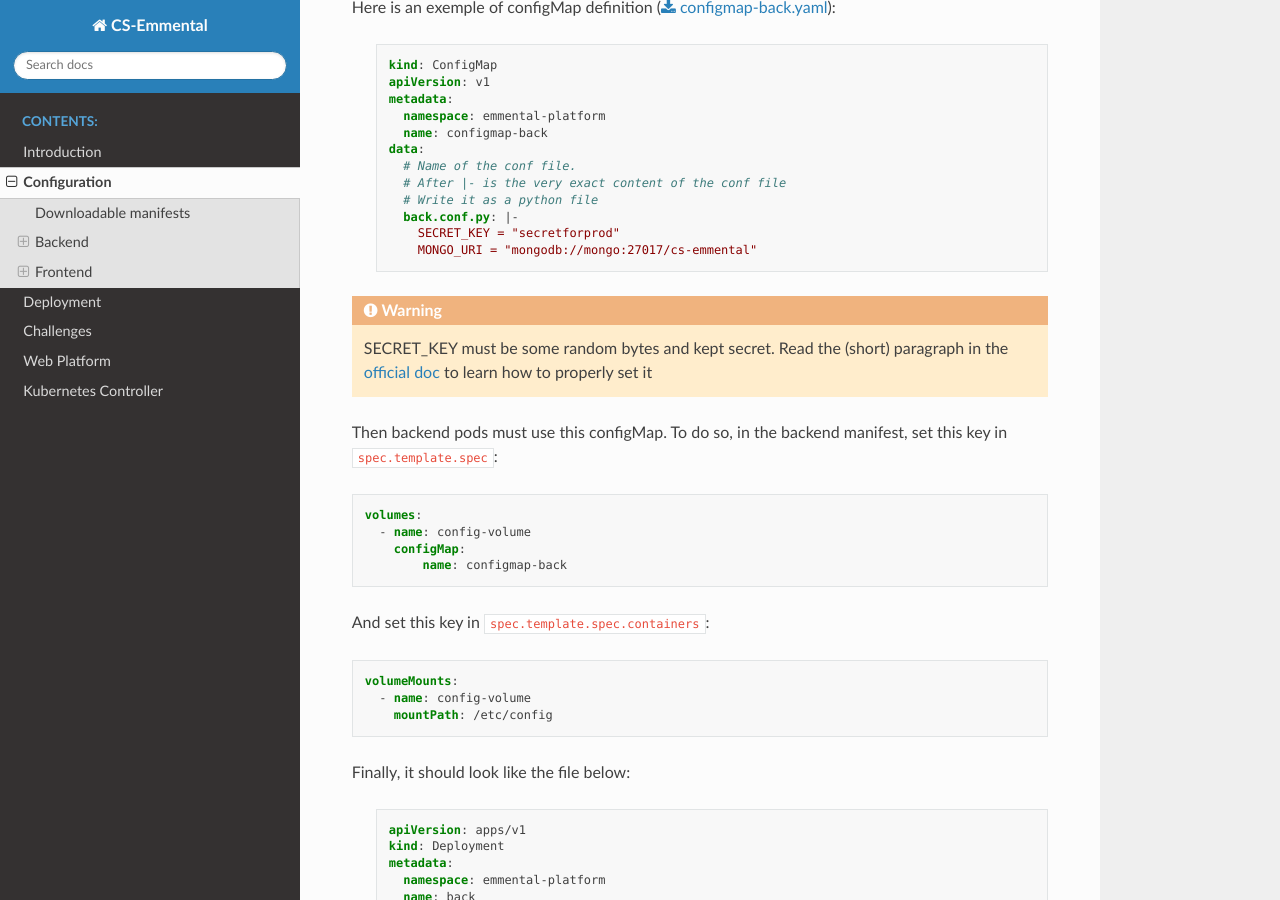
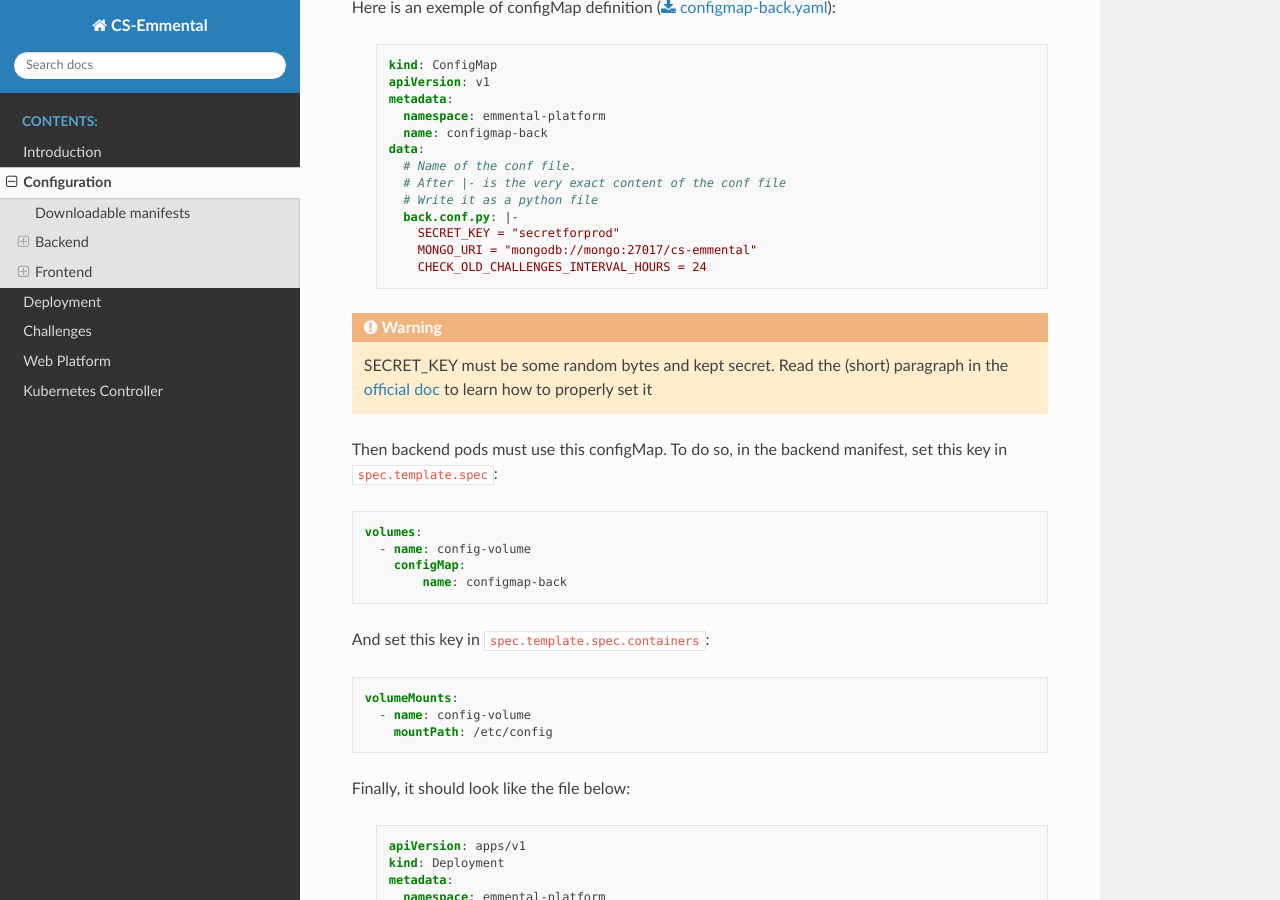
Before and after one commit to CS-Emmental/documentation, a Sphinx documentation site: the page built from source/administration/configuration.rst, in a window 1280 px wide and 900 px high, scrolled down 2001 px. Built offline with Sphinx 7.4.7 and the Read the Docs theme 2.0.0, drawn with Linux system fonts in a browser that asks for light colours.

Commit message:
Add setting to stop old challenges

```diff
--- a/source/files/configmap-back.yaml
+++ b/source/files/configmap-back.yaml
@@ -10,3 +10,4 @@ data:
   back.conf.py: |-
     SECRET_KEY = "secretforprod"
     MONGO_URI = "mongodb://mongo:27017/cs-emmental"
+    CHECK_OLD_CHALLENGES_INTERVAL_HOURS = 24
```
